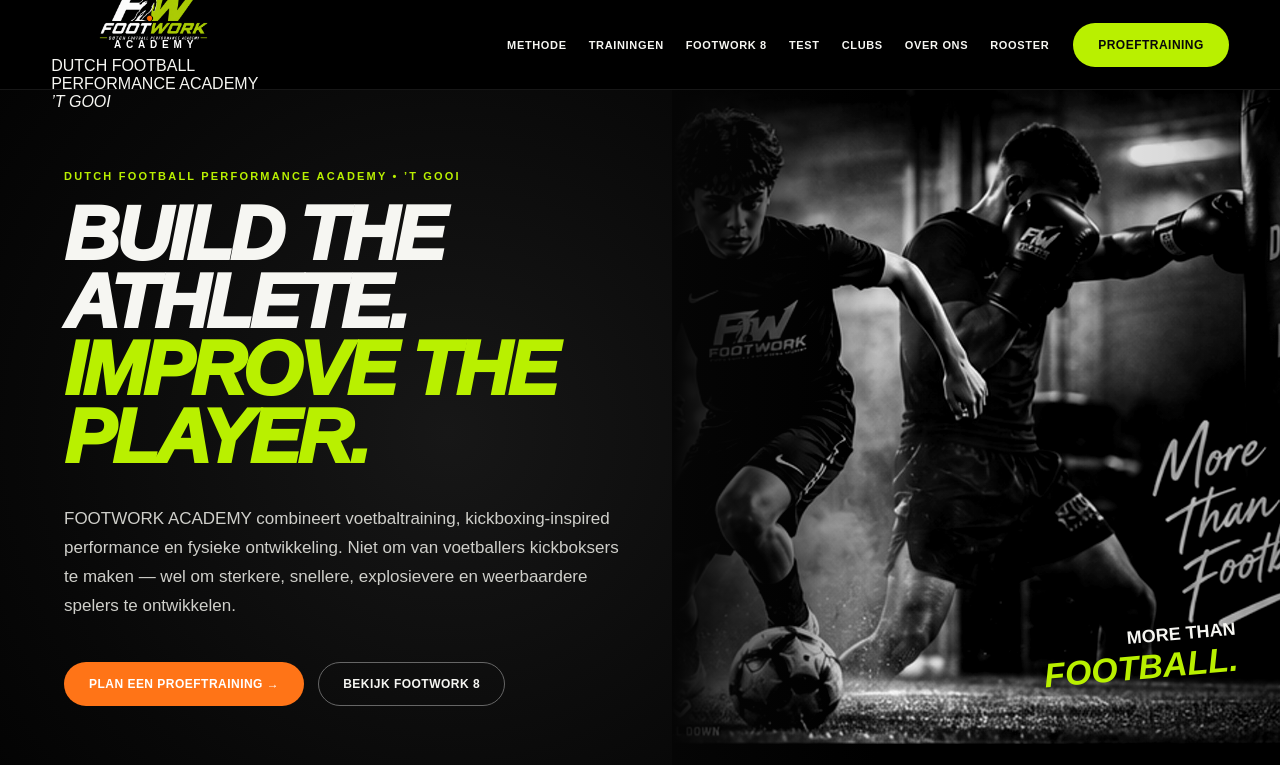
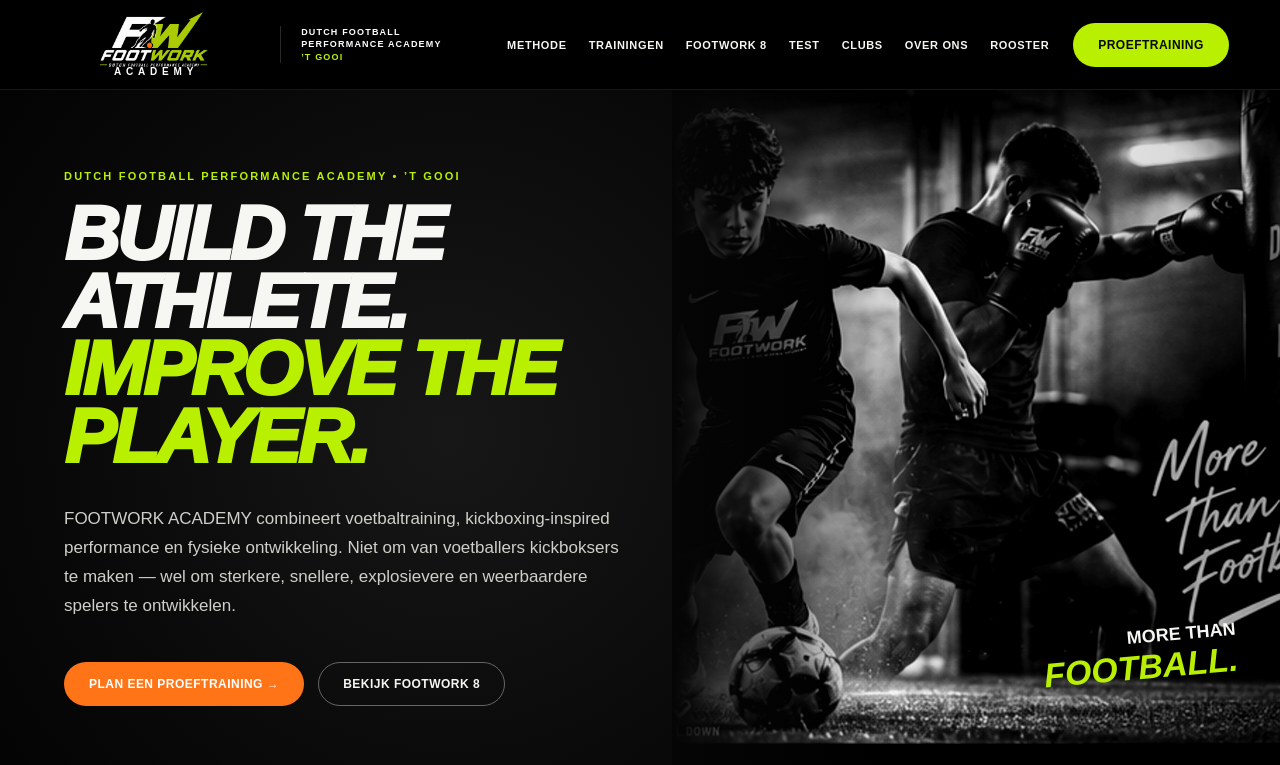
Before and after one commit to Hawqati/footwork-website, a Next.js app: page / in a window 1280 px wide. Shown: the top 765 px of the page. Built offline with nearby package versions, Linux system fonts and the light colour scheme; no server answers.

Commit message:
Style compact header academy descriptor

```diff
--- a/app/tweaks.css
+++ b/app/tweaks.css
@@ -1,8 +1,11 @@
 /* Minimal brand and image-quality refinements requested for FOOTWORK ACADEMY */
 .brand{height:78px;overflow:visible}
+.header-brand-group{display:flex;align-items:center;gap:24px;flex-shrink:0}
 .brand-logo-wrap{display:flex;flex-direction:column;align-items:center;justify-content:center;width:100%;line-height:1}
 .brand-logo-wrap img{display:block;width:100%;height:auto;max-height:57px;object-fit:contain}
 .brand-academy{margin-top:-2px;color:#fff;font-size:10px;font-weight:900;letter-spacing:.48em;padding-left:.48em}
+.header-descriptor{display:block;color:#fff;font-size:9px;font-weight:800;line-height:1.35;letter-spacing:.13em;text-transform:uppercase;white-space:nowrap;border-left:1px solid #292929;padding-left:20px}
+.header-descriptor em{color:var(--lime);font-style:normal}
 .footer-brand{display:inline-flex;flex-direction:column;align-items:center}
 .footer-brand img{display:block;height:auto}
 .footer-brand-academy{margin-top:-8px;color:#fff;font-size:10px;font-weight:900;letter-spacing:.48em;padding-left:.48em}
@@ -38,6 +41,7 @@
 .pillar,.card,.method-grid article,.audience-grid article,.feature-grid article,.test-grid article,.process-grid article,.pricing-grid article,.contact-cards article,.founder-grid article,.home-stat-row div{transition:transform .2s ease,border-color .2s ease,box-shadow .2s ease,background .2s ease}
 .pillar:hover,.card:hover,.method-grid article:hover,.audience-grid article:hover,.feature-grid article:hover,.test-grid article:hover,.process-grid article:hover,.pricing-grid article:hover,.contact-cards article:hover,.founder-grid article:hover,.home-stat-row div:hover{transform:translateY(-3px);border-color:rgba(185,240,0,.58);box-shadow:0 10px 30px rgba(185,240,0,.08);background:#0d0f09}
 
+@media(max-width:1250px){.header-descriptor{display:none}}
 @media(max-width:1100px){
   .hero-copy .trust-strip{grid-template-columns:repeat(2,minmax(0,1fr));max-width:620px}
   .f4-heading{gap:14px}
```
